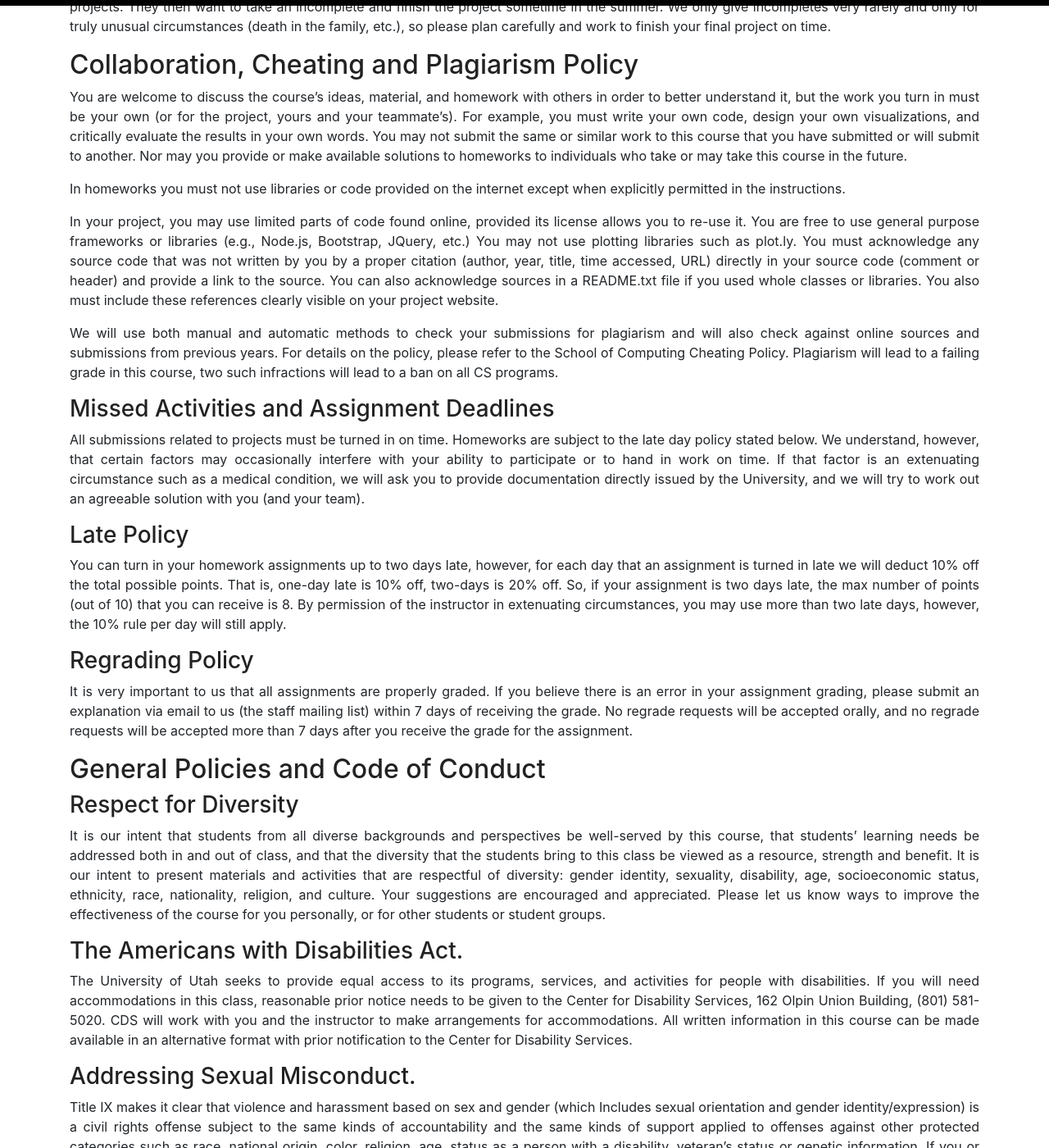
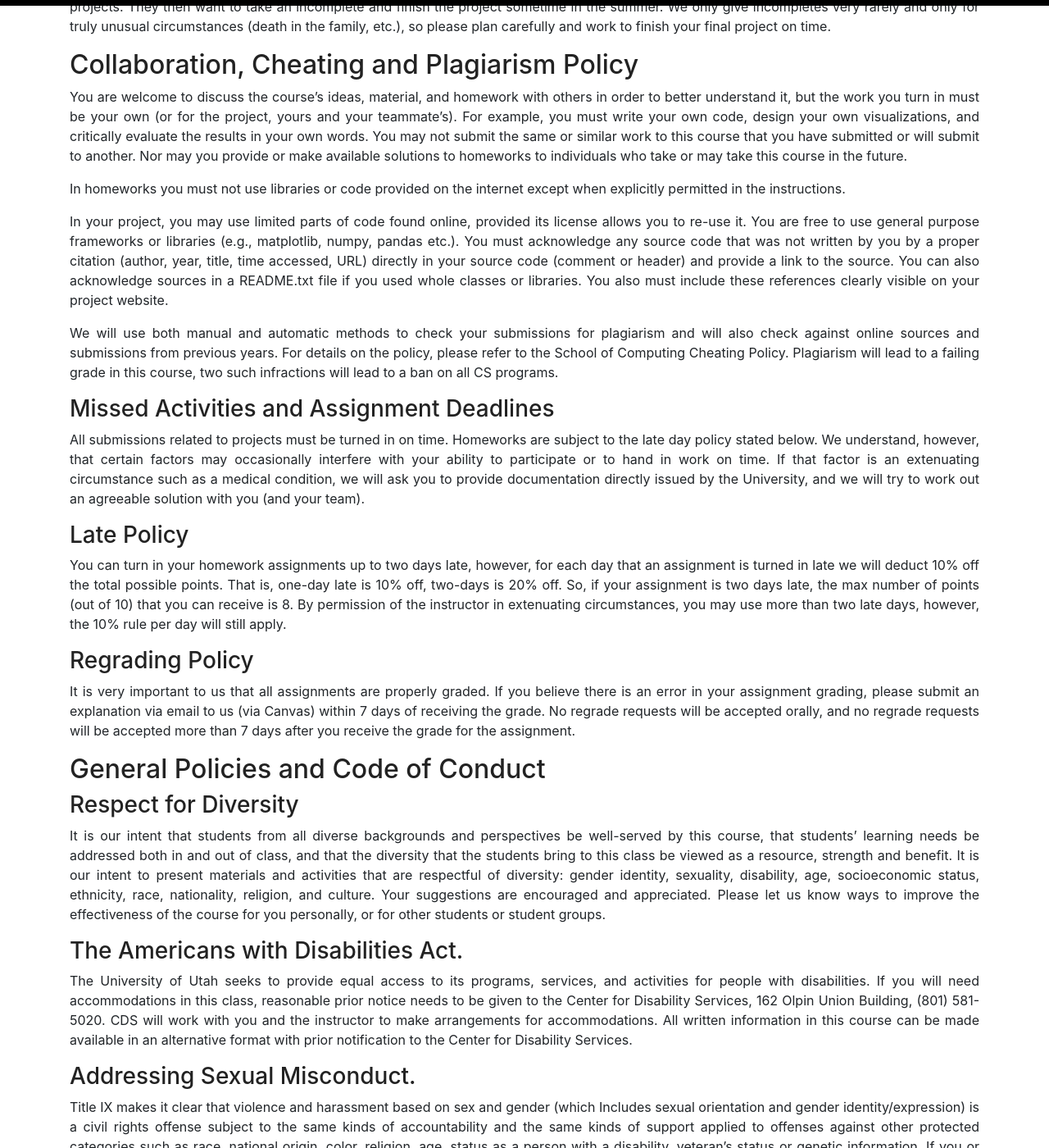
Before and after one commit to ComputingElevatedLab/sciviscourse, a Jekyll site: the page built from index.md, in a window 1280 px wide and 1400 px high, scrolled down 1444 px. Shown: the whole window at 82% size. Built offline with Jekyll 4.4.1, drawn with Linux system fonts in a browser that asks for light colours.

Commit message:
Update index.md

```diff
--- a/index.md
+++ b/index.md
@@ -101,7 +101,7 @@
 
 In homeworks you must not use libraries or code provided on the internet except when explicitly permitted in the instructions.
 
-In your project, you may use limited parts of code found online, provided its license allows you to re-use it. You are free to use general purpose frameworks or libraries (e.g., Node.js, Bootstrap, JQuery, etc.) You may not use plotting libraries such as plot.ly. You must acknowledge any source code that was not written by you by a proper citation (author, year, title, time accessed, URL) directly in your source code (comment or header) and provide a link to the source. You can also acknowledge sources in a README.txt file if you used whole classes or libraries. You also must include these references clearly visible on your project website.
+In your project, you may use limited parts of code found online, provided its license allows you to re-use it. You are free to use general purpose frameworks or libraries (e.g., matplotlib, numpy, pandas etc.). You must acknowledge any source code that was not written by you by a proper citation (author, year, title, time accessed, URL) directly in your source code (comment or header) and provide a link to the source. You can also acknowledge sources in a README.txt file if you used whole classes or libraries. You also must include these references clearly visible on your project website.
 
 We will use both manual and automatic methods to check your submissions for plagiarism and will also check against online sources and submissions from previous years. For details on the policy, please refer to the School of Computing Cheating Policy. Plagiarism will lead to a failing grade in this course, two such infractions will lead to a ban on all CS programs.
 
@@ -112,7 +112,7 @@
 You can turn in your homework assignments up to two days late, however, for each day that an assignment is turned in late we will deduct 10% off the total possible points. That is, one-day late is 10% off, two-days is 20% off. So, if your assignment is two days late, the max number of points (out of 10) that you can receive is 8. By permission of the instructor in extenuating circumstances, you may use more than two late days, however, the 10% rule per day will still apply.
 
 ### Regrading Policy
-It is very important to us that all assignments are properly graded. If you believe there is an error in your assignment grading, please submit an explanation via email to us (the staff mailing list) within 7 days of receiving the grade. No regrade requests will be accepted orally, and no regrade requests will be accepted more than 7 days after you receive the grade for the assignment.
+It is very important to us that all assignments are properly graded. If you believe there is an error in your assignment grading, please submit an explanation via email to us (via Canvas) within 7 days of receiving the grade. No regrade requests will be accepted orally, and no regrade requests will be accepted more than 7 days after you receive the grade for the assignment.
 
 ## General Policies and Code of Conduct
 
@@ -126,14 +126,13 @@
 Title IX makes it clear that violence and harassment based on sex and gender (which Includes sexual orientation and gender identity/expression) is a civil rights offense subject to the same kinds of accountability and the same kinds of support applied to offenses against other protected categories such as race, national origin, color, religion, age, status as a person with a disability, veteran’s status or genetic information. If you or someone you know has been harassed or assaulted, you are encouraged to report it to the Title IX Coordinator in the Office of Equal Opportunity and Affirmative Action, 135 Park Building, 801-581-8365, or the Office of the Dean of Students, 270 Union Building, 801-581-7066. For support and confidential consultation, contact the Center for Student Wellness, 426 SSB, 801-581-7776. To report to the police, contact the Department of Public Safety, 801-585-2677(COPS).
 
 ### Student Name and Personal Pronoun
-Class rosters are provided to the instructor with the student’s legal name as well as “Preferred first name” (if previously entered by you in the Student Profile section of your CIS account). While CIS refers to this as merely a preference, I will honor you by referring to you with the name and pronoun that feels best for you in class, on papers, exams, group projects, etc. Please advise me of any name or pronoun changes (and please update CIS) so I can help create a learning environment in which you, your name, and your pronoun will be respected.
+Class rosters are provided to the instructor with the student’s legal name as well as "Preferred first name" (if previously entered by you in the Student Profile section of your CIS account). While CIS refers to this as merely a preference, I will honor you by referring to you with the name and pronoun that feels best for you in class, on papers, exams, group projects, etc. Please advise me of any name or pronoun changes (and please update CIS) so I can help create a learning environment in which you, your name, and your pronoun will be respected.
 
 ### Campus Safety
 The University of Utah values the safety of all campus community members. To report suspicious activity or to request a courtesy escort, call campus police at 801-585-COPS (801-585-2677). You will receive important emergency alerts and safety messages regarding campus safety via text message. For more information regarding safety and to view available training resources, including helpful videos, visit [safeu.utah.edu](http://safeu.utah.edu).
 
-
 ### User Notice for Copyrighted Materials on Course Websites
-This course website, and all original content provided as part of this course is licensed under the creative commons cc by license. Other content such as text, images, graphics, audio and video clips, (collectively, the “Content”), are protected by copyright law. In some cases, the copyright is owned by third parties, and we are making the third-party content available to you under the fair use doctrine. Fair use permits only certain limited uses of the content. You may use this content only for your personal, noncommercial educational and scholarly use.
+This course website, and all original content provided as part of this course is licensed under the creative commons cc by license. Other content such as text, images, graphics, audio and video clips, (collectively, the "Content"), are protected by copyright law. In some cases, the copyright is owned by third parties, and we are making the third-party content available to you under the fair use doctrine. Fair use permits only certain limited uses of the content. You may use this content only for your personal, noncommercial educational and scholarly use.
 
 ## References
 1. The ParaView Guide: A Parallel Visualization Application, U. Ayachit, Kitware Press, 2015.
```
